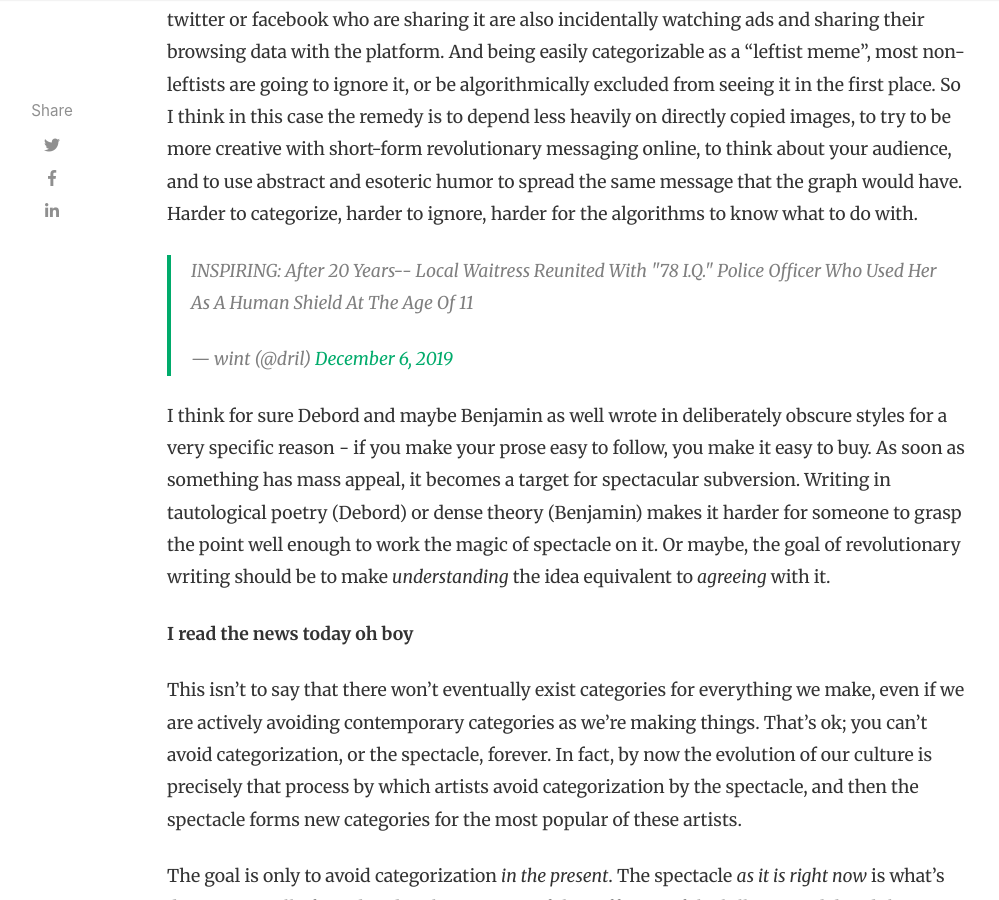
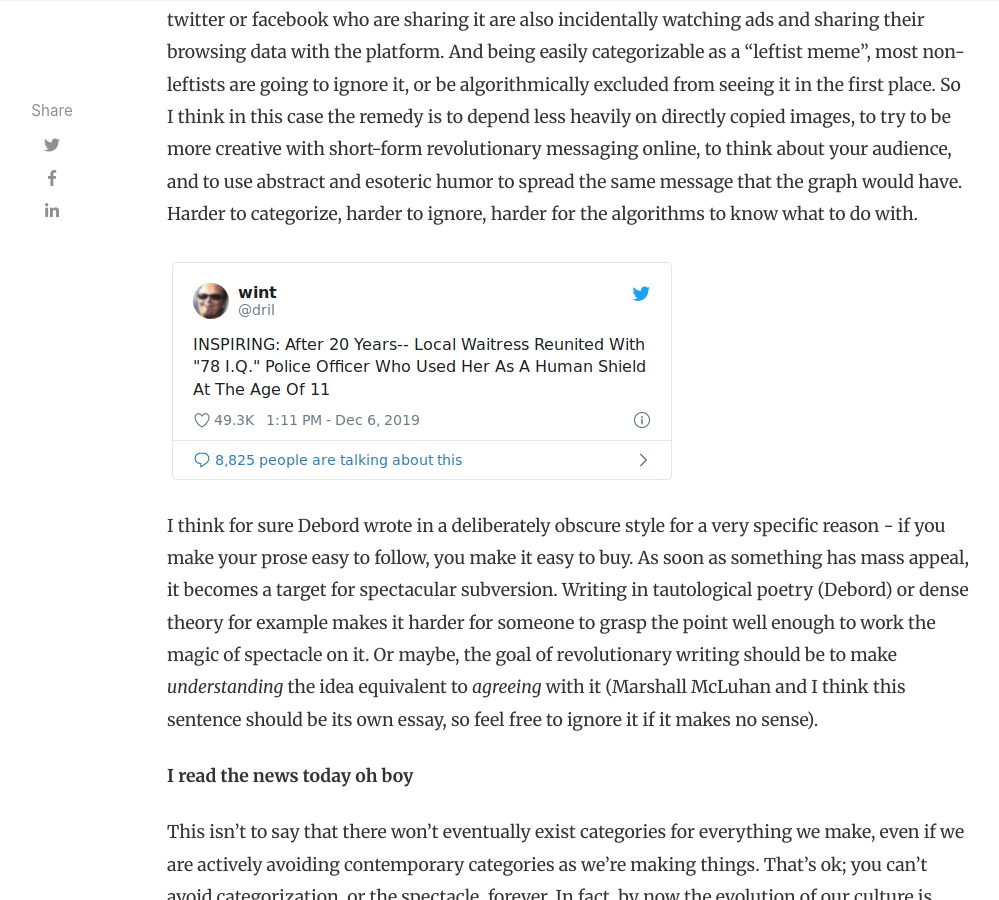
Before and after one commit to elialbert/elialbert.github.com, a Jekyll site: the page built from _posts/2019-12-6-cheesiness4.md, in a window 1280 px wide and 900 px high, scrolled down 7005 px. Shown: the whole window, without its empty margins (118-1117 px from the left). Built offline with Jekyll 4.4.1, drawn with Linux system fonts in a browser that asks for light colours; nearby versions of some CDN libraries; comment, search, counter and statistics services are not loaded.

Commit message:
switch tweet embed to image

```diff
--- a/_posts/2019-12-6-cheesiness4.md
+++ b/_posts/2019-12-6-cheesiness4.md
@@ -89,10 +89,10 @@ In the case of music the solution is as simple as changing some (even subtle) pa
 
 In the case of social media, if you share a meme that directly supports a revolutionary aim, like, say, a picture of a map denoting income inequality across the globe, or a graph showing income inequality in the US, you are running across the same pitfall. This meme is easily categorizable, in this case as "a leftist meme". Even though nobody is trying to charge money for it directly, you'd better believe that it's being capitalized and subsumed as we speak - all the leftists on twitter or facebook who are sharing it are also incidentally watching ads and sharing their browsing data with the platform. And being easily categorizable as a "leftist meme", most non-leftists are going to ignore it, or be algorithmically excluded from seeing it in the first place.
 So I think in this case the remedy is to depend less heavily on directly copied images, to try to be more creative with short-form revolutionary messaging online, to think about your audience, and to use abstract and esoteric humor to spread the same message that the graph would have. Harder to categorize, harder to ignore, harder for the algorithms to know what to do with.
-<blockquote class="twitter-tweet"><p lang="en" dir="ltr">INSPIRING: After 20 Years-- Local Waitress Reunited With &quot;78 I.Q.&quot; Police Officer Who Used Her As A Human Shield At The Age Of 11</p>&mdash; wint (@dril) <a href="https://twitter.com/dril/status/1203029119287431168?ref_src=twsrc%5Etfw">December 6, 2019</a></blockquote> <script async src="https://platform.twitter.com/widgets.js" charset="utf-8"></script>
 
+[![]({{site.baseurl}}/assets/images/cheesytweet.png)](https://twitter.com/dril/status/1203029119287431168)
 
-I think for sure Debord and maybe Benjamin as well wrote in deliberately obscure styles for a very specific reason - if you make your prose easy to follow, you make it easy to buy. As soon as something has mass appeal, it becomes a target for spectacular subversion. Writing in tautological poetry (Debord) or dense theory (Benjamin) makes it harder for someone to grasp the point well enough to work the magic of spectacle on it. Or maybe, the goal of revolutionary writing should be to make _understanding_ the idea equivalent to _agreeing_ with it.
+I think for sure Debord wrote in a deliberately obscure style for a very specific reason - if you make your prose easy to follow, you make it easy to buy. As soon as something has mass appeal, it becomes a target for spectacular subversion. Writing in tautological poetry (Debord) or dense theory for example makes it harder for someone to grasp the point well enough to work the magic of spectacle on it. Or maybe, the goal of revolutionary writing should be to make _understanding_ the idea equivalent to _agreeing_ with it (Marshall McLuhan and I think this sentence should be its own essay, so feel free to ignore it if it makes no sense).
 
 **I read the news today oh boy**
 
```
Also changed, not shown: assets/images/cheesytweet.png (added).
